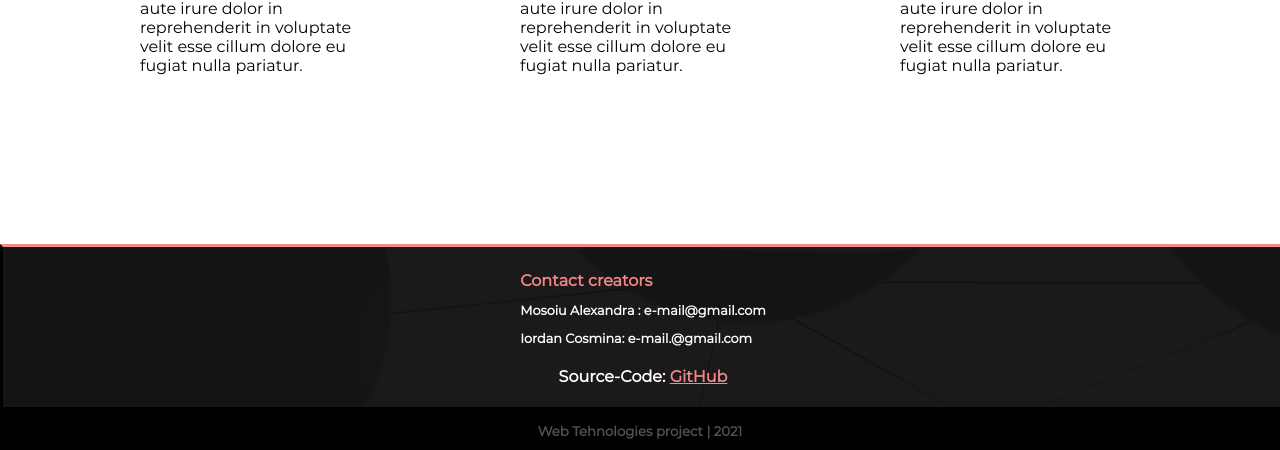
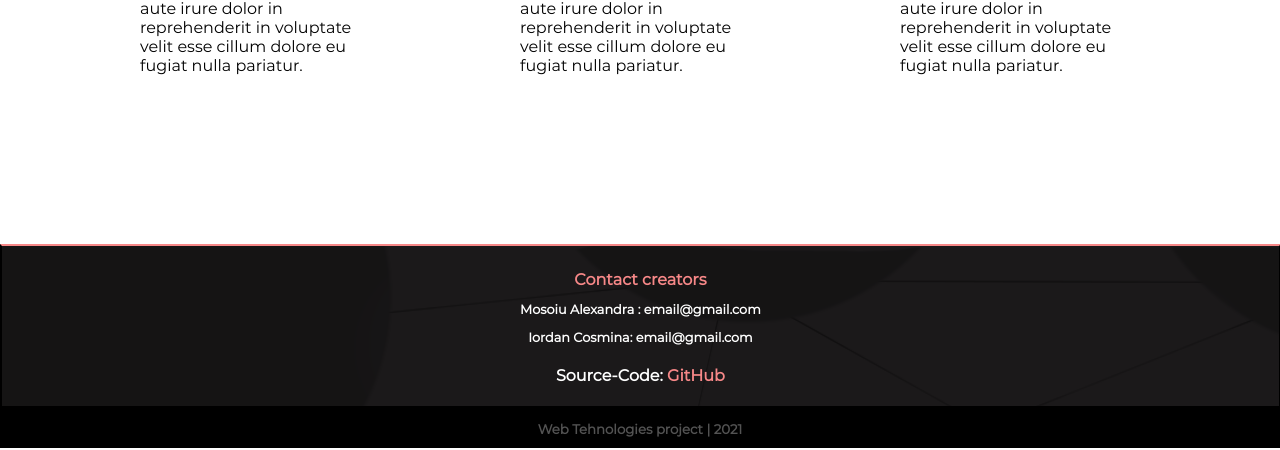
Before and after one commit to Serithipithy/SkiVI, a PHP site: page /main.html in a window 1280 px wide. Shown: the part 1361-1811 px from the top of the page. Run offline with PHP 8.4, Linux system fonts and the light colour scheme.

Commit message:
centrate in footer

```diff
--- a/login.html
+++ b/login.html
@@ -39,10 +39,10 @@
 
     <footer id="contact">
         <div class="footer--contact">
-            <div> Contact creators </div>
+            <div class="mail--creators"> Contact creators </div>
             <div class="contact--list">
-                <p>Mosoiu Alexandra : e-mail@gmail.com</p>
-                <p>Iordan Cosmina: e-mail.@gmail.com</p>
+                <p class="mail--creators">Mosoiu Alexandra : email@gmail.com</p>
+                <p class="mail--creators">Iordan Cosmina: email@gmail.com</p>
             </div>
         </div>
         <div class="footer--contact footer--sourcecode">
--- a/main.html
+++ b/main.html
@@ -69,10 +69,10 @@
 
     <footer id="contact">
         <div class="footer--contact">
-            <div> Contact creators </div>
+            <div class="mail--creators"> Contact creators </div>
             <div class="contact--list">
-                <p>Mosoiu Alexandra : e-mail@gmail.com</p>
-                <p>Iordan Cosmina: e-mail.@gmail.com</p>
+                <p class="mail--creators">Mosoiu Alexandra : email@gmail.com</p>
+                <p class="mail--creators">Iordan Cosmina: email@gmail.com</p>
             </div>
         </div>
         <div class="footer--contact footer--sourcecode">
--- a/signup.html
+++ b/signup.html
@@ -39,10 +39,10 @@
 
     <footer id="contact">
         <div class="footer--contact">
-            <div> Contact creators </div>
+            <div class="mail--creators"> Contact creators </div>
             <div class="contact--list">
-                <p>Mosoiu Alexandra : e-mail@gmail.com</p>
-                <p>Iordan Cosmina: e-mail.@gmail.com</p>
+                <p class="mail--creators">Mosoiu Alexandra : email@gmail.com</p>
+                <p class="mail--creators">Iordan Cosmina: email@gmail.com</p>
             </div>
         </div>
         <div class="footer--contact footer--sourcecode">
--- a/skivi2.css
+++ b/skivi2.css
@@ -221,10 +221,10 @@ section div {
 
 footer {
     background-image: url("img/footer-model.png");
-    border: 3px solid black;
+    border: 2px solid black;
     border-top-color: #f78888;
     padding: 0px;
-    width: 100%;
+    width: 99.75%;
     height: 160px;
     top: 0;
     left: 0;
@@ -240,15 +240,17 @@ footer {
     font-size: 1em;
     font-weight: bolder;
 }
-
+.mail--creators{
+    display: flex;
+    justify-content: center;
+}
 .contact--list {
     margin-top: 0.6em;
     font-size: 0.8em;
-    margin-left: -15%;
+    /* margin-left: -15%; */
     color: white;
     list-style-type: none;
 }
-
 .footer--sourcecode {
     margin-top: 0.5em;
     color: white;
@@ -256,6 +258,7 @@ footer {
 
 .footer-code {
     color: #f78888;
+    text-decoration: none;
 }
 
 .project {
```
